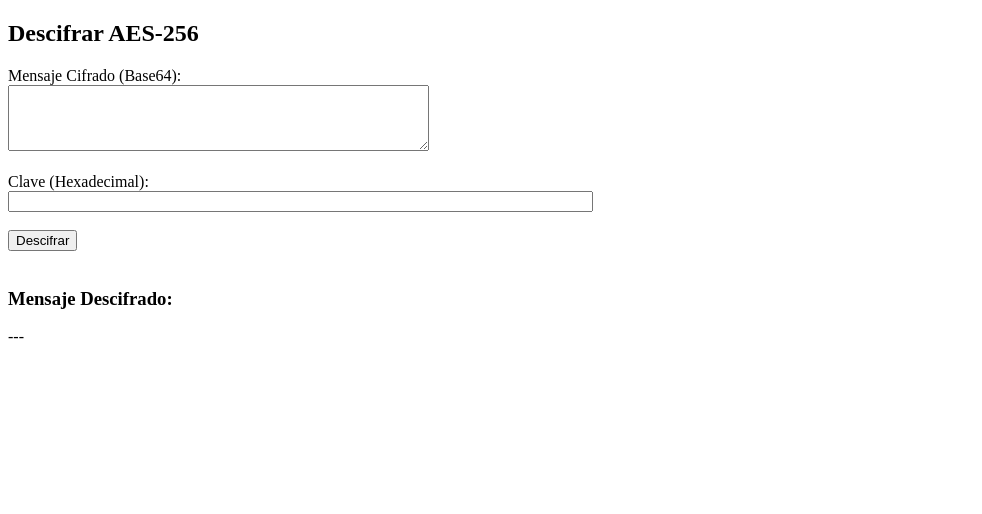
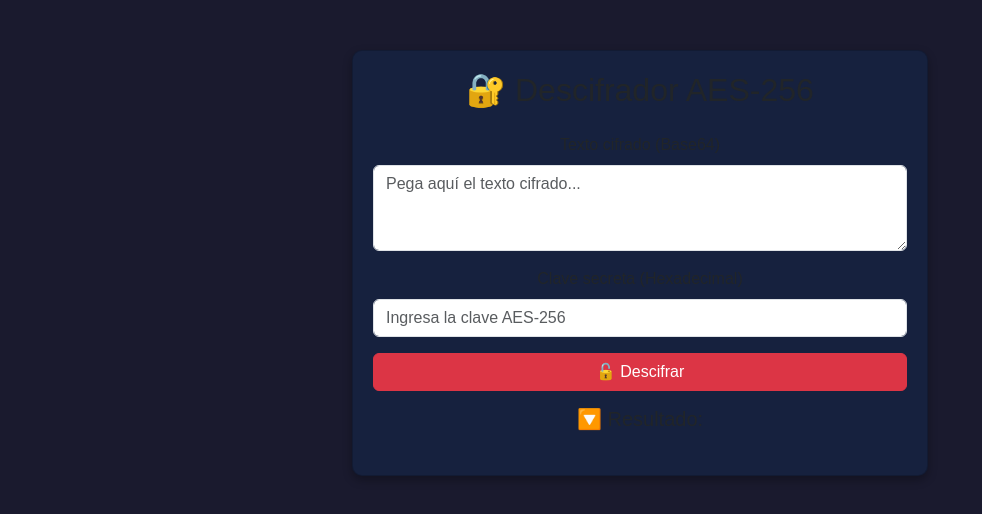
Before and after one commit to investigadoor/deco, a plain HTML site: page index.html in a window 1280 px wide. Shown: the whole page, without its empty margins (0-982 px from the left). Drawn offline with nearby package versions, Linux system fonts and the light colour scheme.

Commit message:
index.html

```diff
--- a/index.html
+++ b/index.html
@@ -3,60 +3,70 @@
 <head>
     <meta charset="UTF-8">
     <meta name="viewport" content="width=device-width, initial-scale=1.0">
-    <title>Descifrar AES-256</title>
+    <title>Descifrador AES-256</title>
+    <link rel="stylesheet" href="https://cdn.jsdelivr.net/npm/bootstrap@5.3.2/dist/css/bootstrap.min.css">
+    <script src="https://cdn.jsdelivr.net/npm/bootstrap@5.3.2/dist/js/bootstrap.bundle.min.js"></script>
+    <style>
+        body {
+            background-color: #1a1a2e;
+            color: white;
+            font-family: Arial, sans-serif;
+        }
+        .container {
+            max-width: 600px;
+            margin-top: 50px;
+        }
+        .card {
+            background-color: #16213e;
+            border-radius: 10px;
+            padding: 20px;
+            box-shadow: 0px 4px 10px rgba(0, 0, 0, 0.3);
+        }
+        textarea {
+            background-color: #0f3460;
+            color: white;
+        }
+        button {
+            transition: 0.3s;
+        }
+        button:hover {
+            background-color: #e94560 !important;
+            transform: scale(1.05);
+        }
+    </style>
+</head>
+<body>
+    <div class="container text-center">
+        <div class="card">
+            <h2 class="mb-4">🔐 Descifrador AES-256</h2>
+            <div class="mb-3">
+                <label class="form-label">Texto cifrado (Base64)</label>
+                <textarea id="cipherText" class="form-control" rows="3" placeholder="Pega aquí el texto cifrado..."></textarea>
+            </div>
+            <div class="mb-3">
+                <label class="form-label">Clave secreta (Hexadecimal)</label>
+                <input type="text" id="secretKey" class="form-control" placeholder="Ingresa la clave AES-256">
+            </div>
+            <button class="btn btn-danger w-100" onclick="descifrarAES()">🔓 Descifrar</button>
+            <h5 class="mt-3">🔽 Resultado:</h5>
+            <pre id="resultado" class="text-light"></pre>
+        </div>
+    </div>
+
     <script>
-        async function descifrarAES() {
-            try {
-                // Obtener valores ingresados
-                let mensajeBase64 = document.getElementById("mensaje").value;
-                let claveHex = document.getElementById("clave").value;
+        function descifrarAES() {
+            let cipherText = document.getElementById("cipherText").value;
+            let secretKey = document.getElementById("secretKey").value;
 
-                // Convertir clave hexadecimal a ArrayBuffer
-                let claveBytes = new Uint8Array(claveHex.match(/.{1,2}/g).map(byte => parseInt(byte, 16)));
+            if (!cipherText || !secretKey) {
+                document.getElementById("resultado").innerText = "⚠️ Ingresa el texto cifrado y la clave.";
+                return;
+            }
 
-                // Convertir Base64 a ArrayBuffer
-                let datosCifrados = Uint8Array.from(atob(mensajeBase64), c => c.charCodeAt(0));
+            document.getElementById("resultado").innerText = "🔄 Descifrando... (Demo, falta backend)";
 
-                // Extraer IV (primeros 16 bytes) y texto cifrado
-                let iv = datosCifrados.slice(0, 16);
-                let textoCifrado = datosCifrados.slice(16);
-
-                // Importar clave
-                let key = await window.crypto.subtle.importKey(
-                    "raw",
-                    claveBytes,
-                    { name: "AES-CBC" },
-                    false,
-                    ["decrypt"]
-                );
-
-                // Descifrar
-                let textoPlano = await window.crypto.subtle.decrypt(
-                    { name: "AES-CBC", iv: iv },
-                    key,
-                    textoCifrado
-                );
-
-                // Mostrar resultado
-                document.getElementById("resultado").textContent = new TextDecoder().decode(textoPlano);
-            } catch (error) {
-                document.getElementById("resultado").textContent = "⚠️ Error al descifrar.";
-                console.error(error);
-            }
+            // Aquí puedes agregar un backend en Python o Node.js para hacer el descifrado real
         }
     </script>
-</head>
-<body>
-    <h2>Descifrar AES-256</h2>
-    <label>Mensaje Cifrado (Base64):</label><br>
-    <textarea id="mensaje" rows="4" cols="50"></textarea><br><br>
-
-    <label>Clave (Hexadecimal):</label><br>
-    <input type="text" id="clave" size="70"><br><br>
-
-    <button onclick="descifrarAES()">Descifrar</button><br><br>
-
-    <h3>Mensaje Descifrado:</h3>
-    <p id="resultado">---</p>
 </body>
 </html>
```
